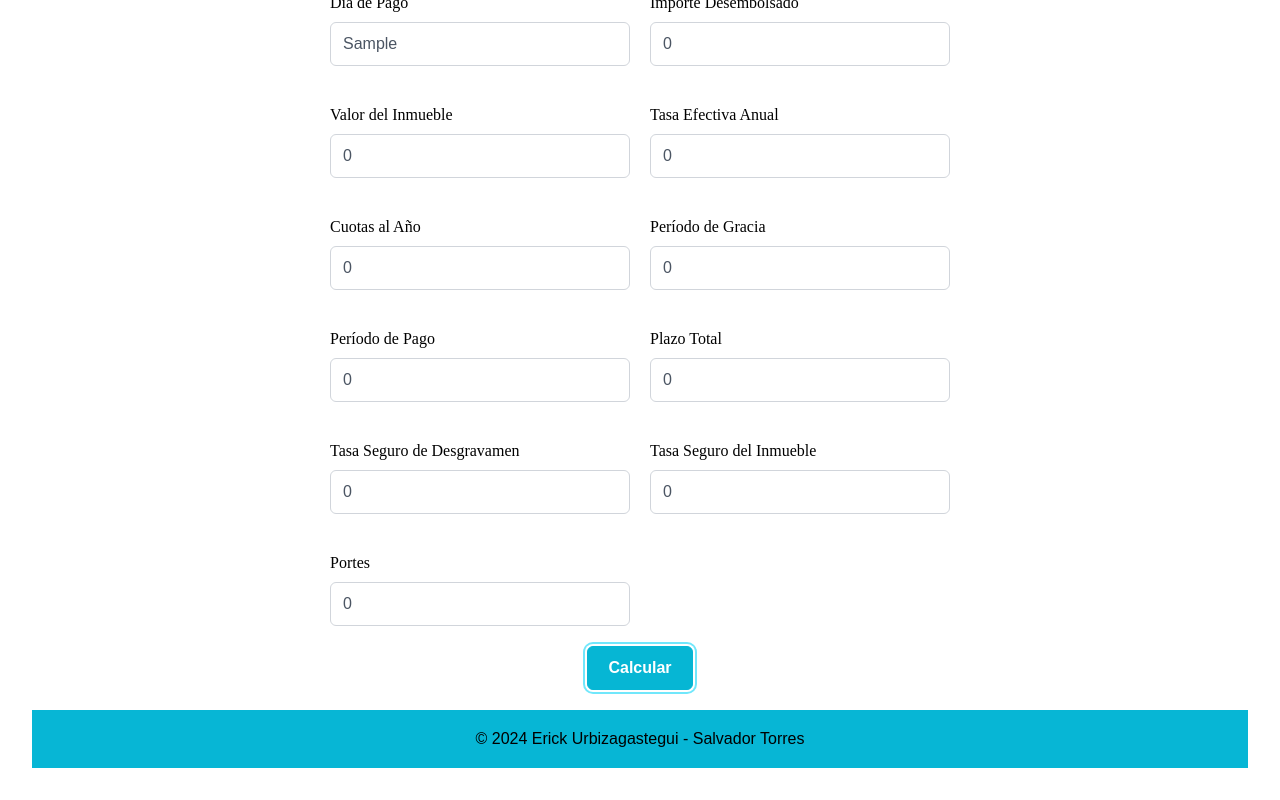
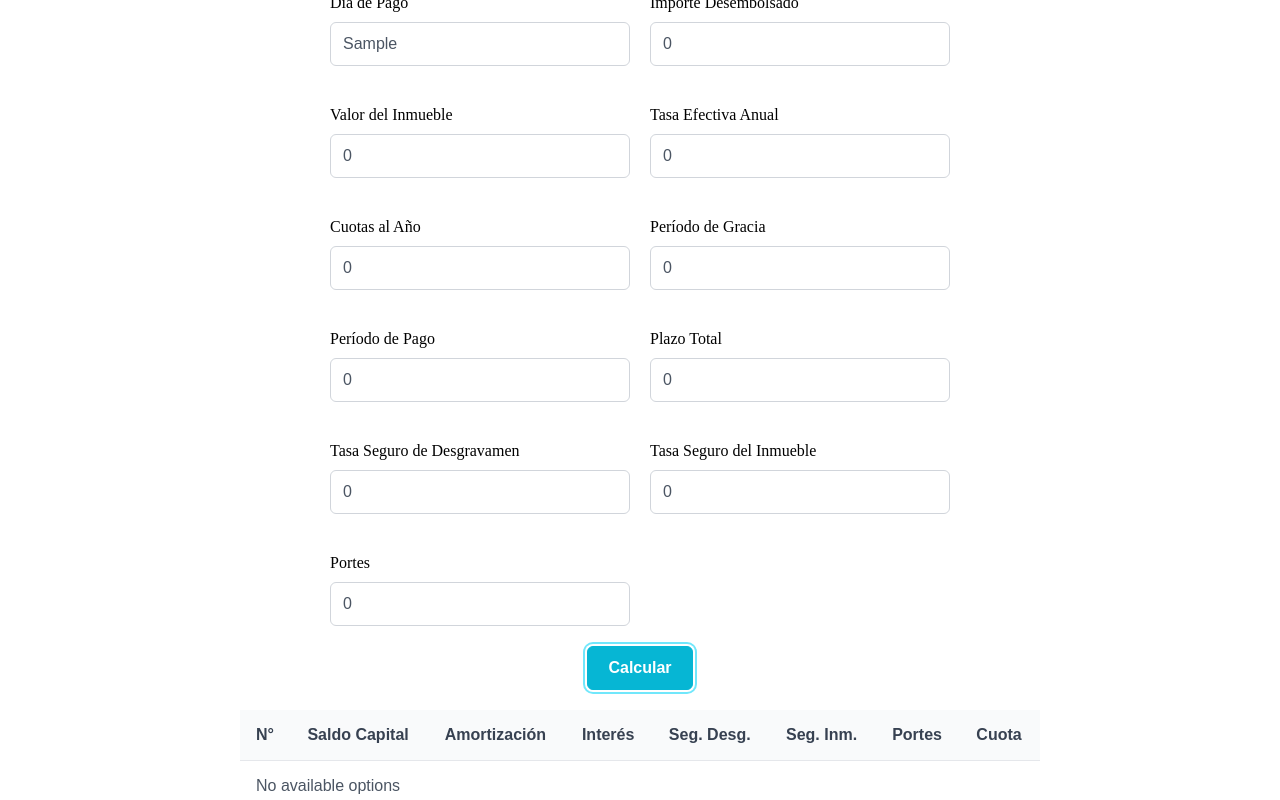
Before and after one commit to EUrbizagastegui/Simulador-Nuevo-Credito-Mi-Vivienda, a React (Vite) app: page /information-input/Shavi in a window 1280 px wide. Both pictures are taken after typing "Sample", "Sample" into the empty fields and a click on the button "Calcular". Shown: the part 368-1168 px from the top of the page. Built offline with nearby package versions, Linux system fonts and the light colour scheme; a web font is replaced by a local one.

Commit message:
Corregido el algoritmo del método francés sin periodo de gracia.

```diff
--- a/src/components/information-input/InformationInput.jsx
+++ b/src/components/information-input/InformationInput.jsx
@@ -4,6 +4,8 @@ import { useParams } from 'react-router-dom';
 import { Toolbar } from 'primereact/toolbar';
 import { Dropdown } from 'primereact/dropdown';
 import { Button } from 'primereact/button';
+import { DataTable } from 'primereact/datatable';
+import { Column } from 'primereact/column';
 import LabelInput from '../label-input/LabelInput';
 
 const InformationInput = () => {
@@ -61,7 +63,7 @@ const InformationInput = () => {
         calculateSchedule()
     }
 
-    let inicialAmount = amount;
+    let inicialAmount = Number(amount);
     const TNA = ((1 + (TEA / 100)) ** (1 / 12) - 1) * 12 * 365 / 360 /* POSIBLEMENTE DEBA SER LET */
     const i = TNA / 365 * 30
     let monthlyInterest = 0
@@ -71,30 +73,59 @@ const InformationInput = () => {
     const TMA = (propertyInsuranceRate / 100) * 12
     const n = TMA / 365 * 30
     const monthlyPropertyInsurance = propertyValue * n
+    const portes = Number(postage)
     const initialFee = amount * (i / (1 - (1 + i) ** (-totalTerm)))
-    const fee = initialFee + monthlyDesgravamenInsurance + monthlyPropertyInsurance + postage
+    const fee = initialFee + monthlyDesgravamenInsurance + monthlyPropertyInsurance + portes
     let amortization = 0
     let counter = 1
-    let newArray = [[null, inicialAmount, null, null, null, null, null, null]]
+    let newArray = [
+        {
+            n: null,
+            inicialAmount: 50000.00,
+            amortization: null,
+            monthlyInterest: null,
+            monthlyDesgravamenInsurance: null,
+            monthlyPropertyInsurance: null,
+            postage: null,
+            fee: null
+        }
+    ]
+    const columns = [
+        {field: 'n', header: 'N°'},
+        {field: 'inicialAmount', header: 'Saldo Capital'},
+        {field: 'amortization', header: 'Amortización'},
+        {field: 'monthlyInterest', header: 'Interés'},
+        {field: 'monthlyDesgravamenInsurance', header: 'Seg. Desg.'},
+        {field: 'monthlyPropertyInsurance', header: 'Seg. Inm.'},
+        {field: 'postage', header: 'Portes'},
+        {field: 'fee', header: 'Cuota'}
+    ];
 
     const calculateSchedule = () => {
-        if (inicialAmount <= 0)
+        if ((inicialAmount).toFixed(2) <= 0.00) {
             return
+        }
 
         // Antes de agregar los números al newArray, redondearlos a dos decimales
-        monthlyInterest = (inicialAmount * i).toFixed(2)
-        console.log(inicialAmount, monthlyInterest)
+        monthlyInterest = inicialAmount * i
 
-        amortization = (fee - monthlyInterest - monthlyDesgravamenInsurance - monthlyPropertyInsurance - postage).toFixed(2)
-        console.log(inicialAmount, amortization)
+        amortization = fee - monthlyInterest - monthlyDesgravamenInsurance - monthlyPropertyInsurance - portes
 
-        inicialAmount = (inicialAmount - amortization).toFixed(2)
-        console.log(inicialAmount)
+        inicialAmount = inicialAmount - amortization
 
         // Agregar los números redondeados al newArray
-        newArray.push([counter, inicialAmount, amortization, monthlyInterest, monthlyDesgravamenInsurance, monthlyPropertyInsurance, postage, fee]);
-
-        console.log(counter, inicialAmount, amortization, monthlyInterest, monthlyDesgravamenInsurance, monthlyPropertyInsurance, postage, fee)
+        newArray.push(
+            {
+                n: counter,
+                inicialAmount: (inicialAmount).toFixed(2),
+                amortization: (amortization).toFixed(2),
+                monthlyInterest: (monthlyInterest).toFixed(2),
+                monthlyDesgravamenInsurance: (monthlyDesgravamenInsurance).toFixed(2),
+                monthlyPropertyInsurance: (monthlyPropertyInsurance).toFixed(2),
+                postage: (portes).toFixed(2),
+                fee: (fee).toFixed(2)
+            }
+        );
 
         setSchedule(newArray)
 
@@ -106,6 +137,7 @@ const InformationInput = () => {
     return (
         <div className='information-input'>
             <Toolbar className='toolbar' start={userNameH1} end={userIcon}/>
+
             <h1>Insertar Información</h1>
             <div className="information-input-content">
                 <div className='input-currency'>
@@ -116,12 +148,18 @@ const InformationInput = () => {
                     <LabelInput key={info[0]} id={info[0]} text={info[1]} state={info[2]} setState={info[3]} keyfilter={info[4]} />
                 )}
             </div>
+
             <Button label='Calcular' onClick={toggleSchedule}/>
-            {isScheOpen && (
-                schedule.map((info) =>
-                    <h1 key={info[0]}>{info}</h1>
-                )
-            )}
+
+            {
+                isScheOpen &&
+                    <DataTable value={schedule} tableStyle={{ minWidth: '50rem' }}>
+                        {columns.map((col, i) => (
+                            <Column key={col.field} field={col.field} header={col.header} />
+                        ))}
+                    </DataTable>
+            }
+
             <Toolbar className='footer' center='© 2024 Erick Urbizagastegui - Salvador Torres'/>
         </div>
     )
```
